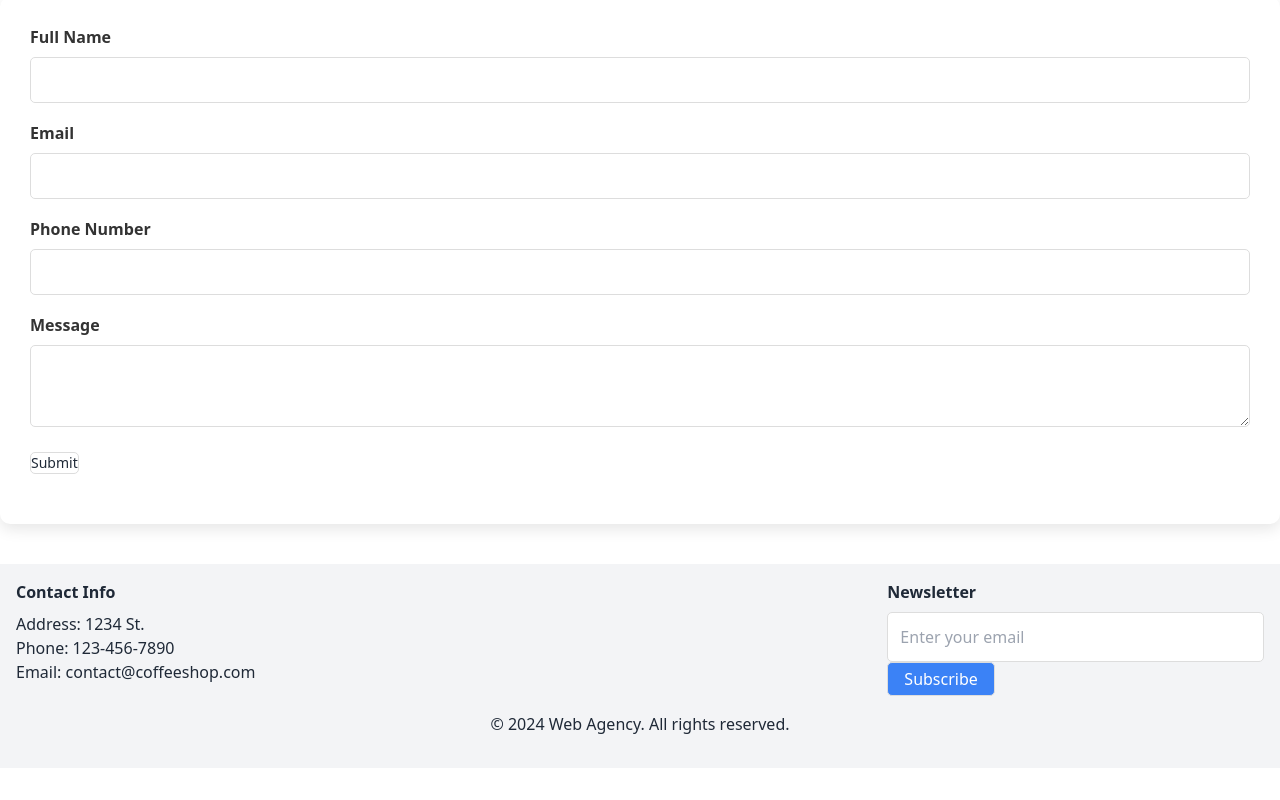
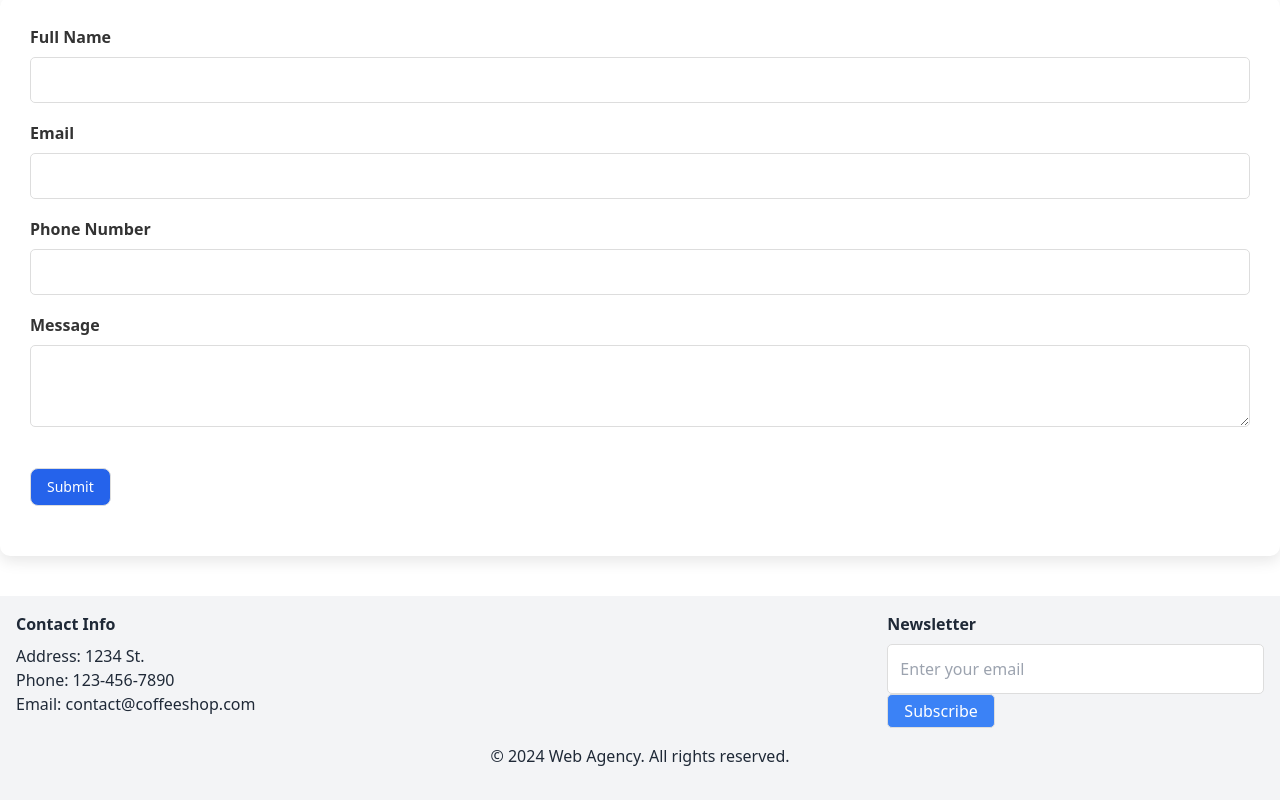
Before and after one commit to programmer22/coffee-website, a website: page index.html in a window 1280 px wide. Shown: the part 2810-3610 px from the top of the page. Before the commit the page ends 3578 px from the top, so only its background shows below. Drawn offline with nearby package versions, Linux system fonts and the light colour scheme.

Commit message:
Fixed button error

```diff
--- a/index.html
+++ b/index.html
@@ -532,7 +532,7 @@ button {
                 <textarea id="message" name="message" rows="4"></textarea>
             </div>
             <div class="form-group">
-                <button type="submit" class=class="mt-4 bg-blue-600 hover:bg-blue-700 text-white py-2 px-4 rounded-lg transition duration-300 ease-in-out">Submit</button>
+                <button type="submit" class="mt-4 bg-blue-600 hover:bg-blue-700 text-white py-2 px-4 rounded-lg transition duration-300 ease-in-out">Submit</button>
             </div>
         </form>
     </div>
```
